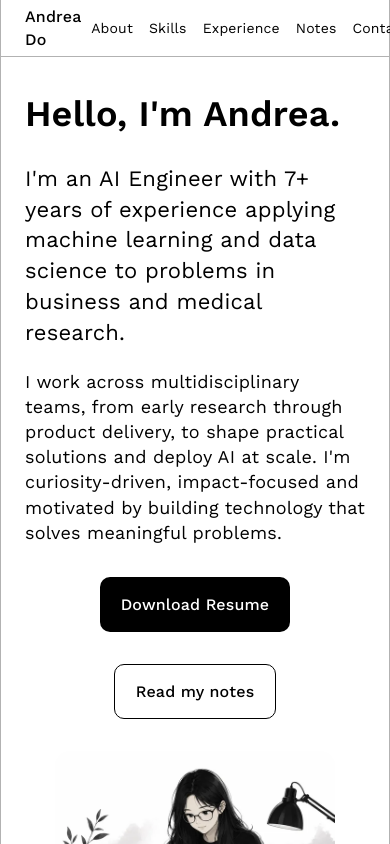
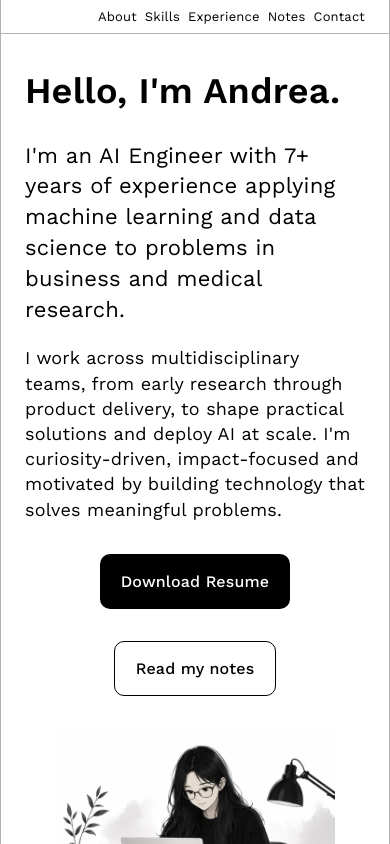
Before and after one commit to bioflower/personal-website, a React (Vite) app: page / in a window 390 px wide. Shown: the top 844 px of the page. Built offline with nearby package versions, Linux system fonts and the light colour scheme.

Commit message:
fix: prevent mobile overflow across all sections

```diff
--- a/src/components/Nav.css
+++ b/src/components/Nav.css
@@ -44,11 +44,17 @@
   .nav-inner {
     padding: 5px 24px;
     gap: 10px;
+    justify-content: center;
+  }
+  .nav-logo {
+    display: none;
   }
   .nav-links {
-    gap: 16px;
+    gap: 8px;
+    flex-wrap: wrap;
+    row-gap: 4px;
   }
   .nav-links a {
-    font-size: 14px;
+    font-size: 13px;
   }
 }
--- a/src/index.css
+++ b/src/index.css
@@ -41,19 +41,25 @@
   }
 }
 
+*,
+*::before,
+*::after {
+  box-sizing: border-box;
+}
+
 body {
   margin: 0;
+  overflow-x: hidden;
 }
 
 #root {
-  width: 1126px;
-  max-width: 100%;
+  width: 100%;
+  max-width: 1126px;
   margin: 0 auto;
   border-inline: 1px solid var(--color-skill-border);
   min-height: 100svh;
   display: flex;
   flex-direction: column;
-  box-sizing: border-box;
 }
 
 p {
--- a/src/pages/Home.css
+++ b/src/pages/Home.css
@@ -377,6 +377,7 @@
   }
   .portrait {
     width: 280px;
+    max-width: 100%;
   }
   .skills {
     padding: 32px 24px;
```
